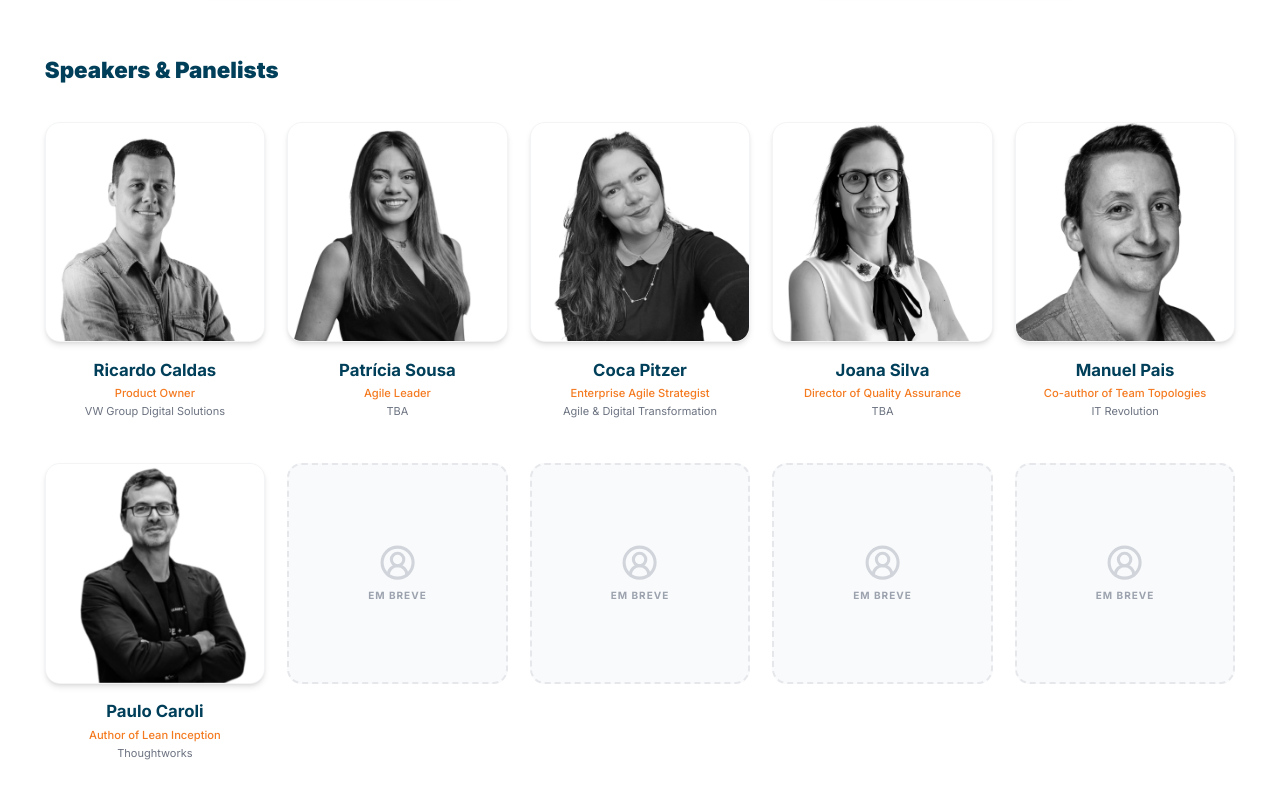
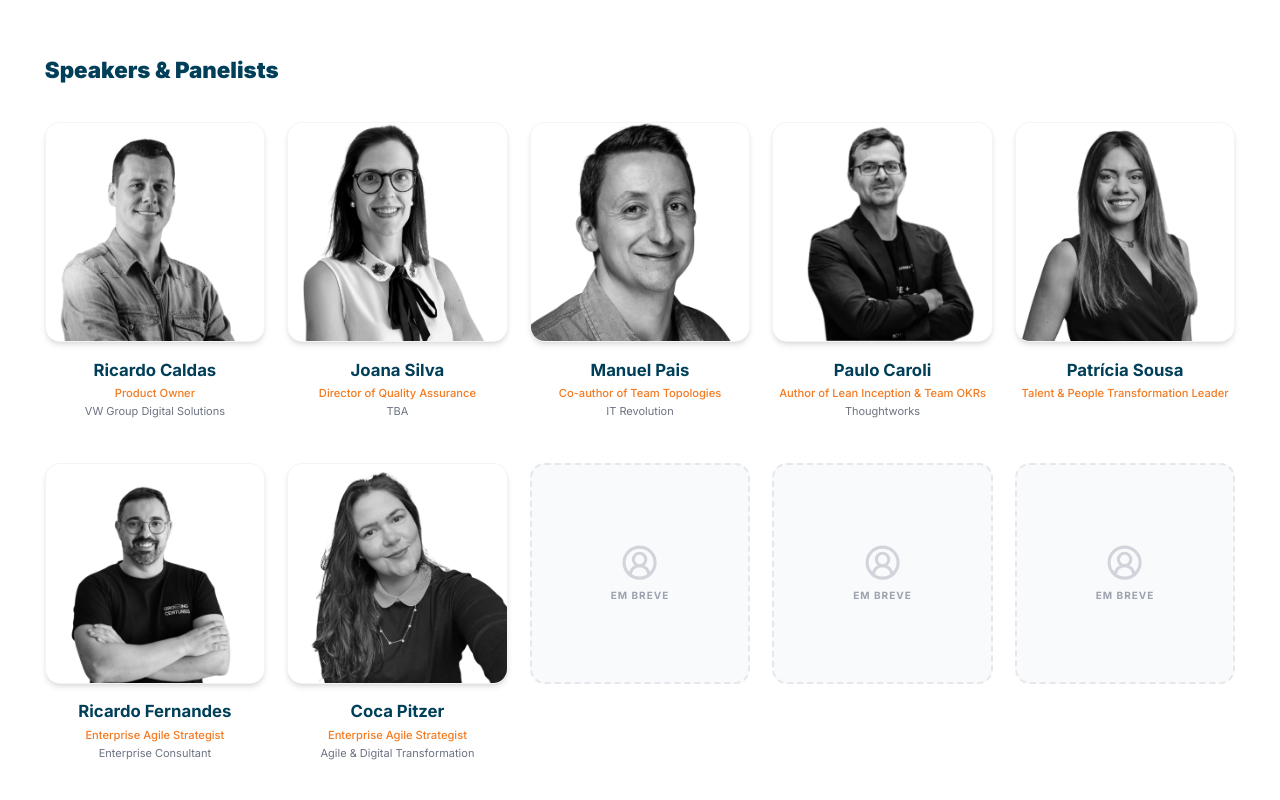
Before and after one commit to tugagilportugal-star/rsg2026, a React (Vite) app: page / in a window 1280 px wide. Shown: the part 6860-7660 px from the top of the page. Built offline with nearby package versions, Linux system fonts and the light colour scheme; no server answers.

Commit message:
feat: Atualiza line-up de Speakers e Keynotes

```diff
--- a/sections/Speakers.tsx
+++ b/sections/Speakers.tsx
@@ -55,25 +55,7 @@ export const Speakers: React.FC = () => {
       isRevealed: true
     },
     {
-      id: "s2",
-      name: "Patrícia Sousa",
-      role: "Agile Leader", // Pode ajustar depois
-      company: "TBA",       // Pode ajustar depois
-      image: "/assets/Patricia-Sousa.png",
-      linkedin: "#",
-      isRevealed: true
-    },
-    {
       id: "s3",
-      name: "Coca Pitzer",
-      role: "Enterprise Agile Strategist",
-      company: "Agile & Digital Transformation",
-      image: "/assets/Coca-Pitzer.png",
-      linkedin: "https://www.linkedin.com/in/cocapitzer/",
-      isRevealed: true
-    },
-    {
-      id: "s4",
       name: "Joana Silva",
       role: "Director of Quality Assurance",
       company: "TBA",
@@ -82,7 +64,7 @@ export const Speakers: React.FC = () => {
       isRevealed: true
     },
     {
-      id: "s5",
+      id: "s3",
       name: "Manuel Pais",
       role: "Co-author of Team Topologies",
       company: "IT Revolution",
@@ -91,12 +73,38 @@ export const Speakers: React.FC = () => {
       isRevealed: true
     },
     {
-      id: "s6",
+      id: "s4",
       name: "Paulo Caroli",
-      role: "Author of Lean Inception",
+      role: "Author of Lean Inception & Team OKRs",
       company: "Thoughtworks",
       image: "/assets/Paulo-Caroli.png",
       linkedin: "https://www.linkedin.com/in/paulocaroli/",
+      isRevealed: true
+    },
+    {
+      id: "s5",
+      name: "Patrícia Sousa",
+      role: "Talent & People Transformation Leader",
+      image: "/assets/Patricia-Sousa.png",
+      linkedin: "https://www.linkedin.com/in/patriciaalvessousa/",
+      isRevealed: true
+    },
+    {
+      id: "s6",
+      name: "Ricardo Fernandes",
+      role: "Enterprise Agile Strategist",
+      company: "Enterprise Consultant",
+      image: "/assets/Ricardo-Fernandes.png",
+      linkedin: "https://www.linkedin.com/in/ricardofernandes/",
+      isRevealed: true
+    },
+    {
+      id: "s7",
+      name: "Coca Pitzer",
+      role: "Enterprise Agile Strategist",
+      company: "Agile & Digital Transformation",
+      image: "/assets/Coca-Pitzer.png",
+      linkedin: "https://www.linkedin.com/in/cocapitzer/",
       isRevealed: true
     },
     // Placeholders para manter a grelha simétrica até termos os 10 speakers
```
